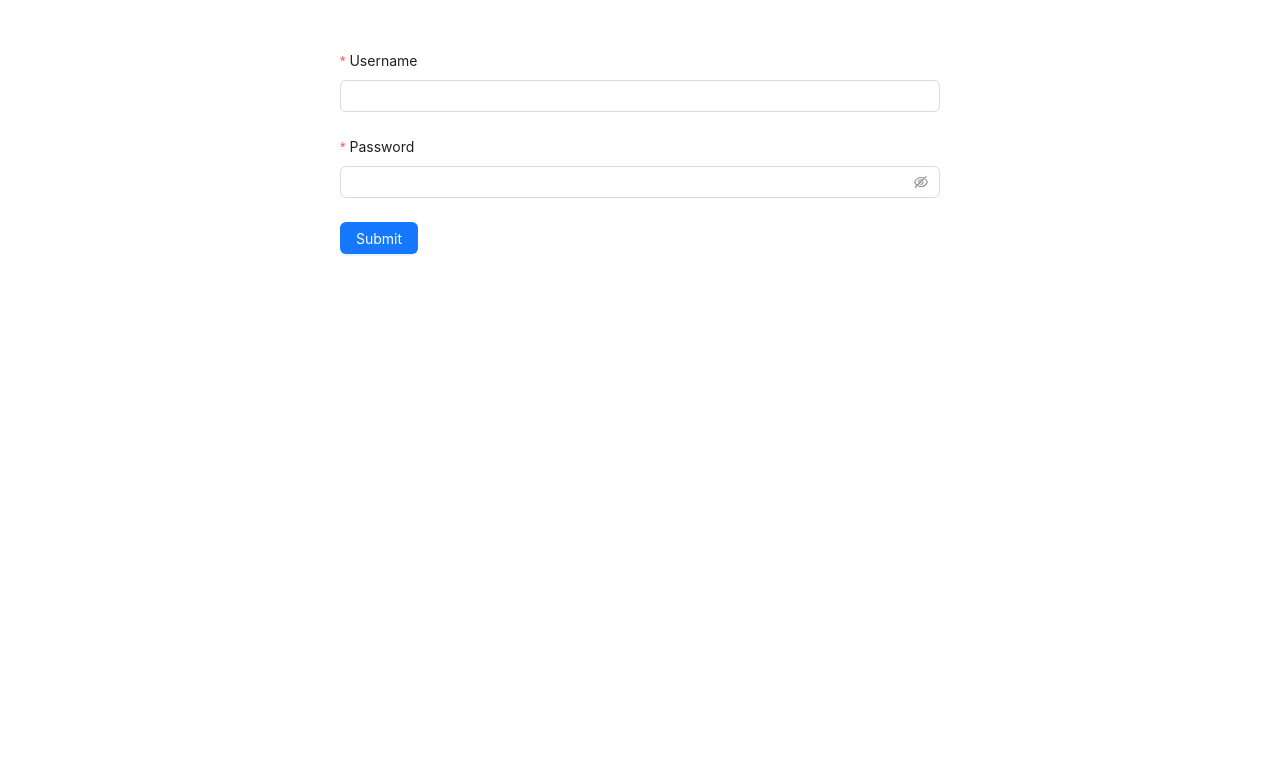
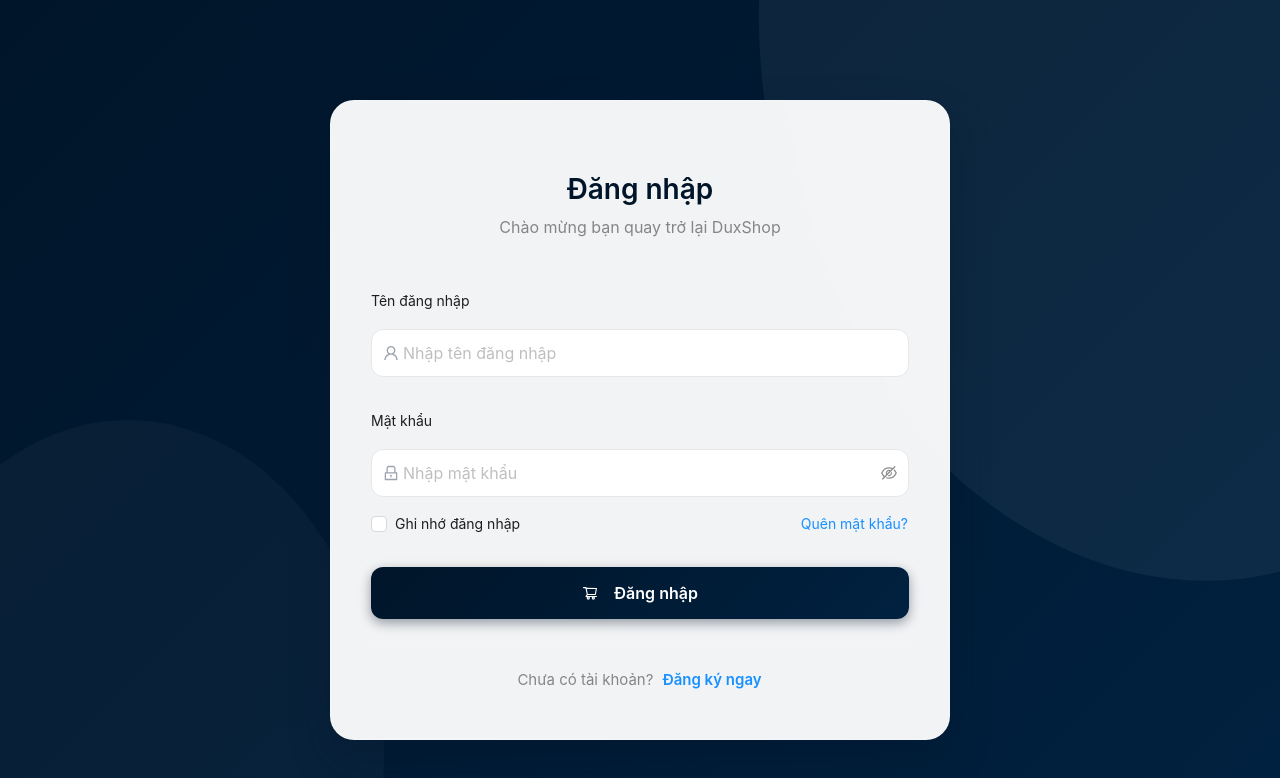
Before and after one commit to truongvu1508/fe-e-commerce-duxshop, a React (Vite) app: page /login in a window 1280 px wide. Shown: the top 778 px of the page. Built offline with nearby package versions, Linux system fonts and the light colour scheme.

Commit message:
feat(auth): improve login UI with new layout

```diff
--- a/src/components/layout/app.header.tsx
+++ b/src/components/layout/app.header.tsx
@@ -8,13 +8,15 @@ import {
 } from "@ant-design/icons";
 import type { MenuProps } from "antd";
 import { Menu } from "antd";
-import { Link } from "react-router";
+import { Link, useNavigate } from "react-router";
 import { useAppContext } from "../../context/app.provider";
 
 type MenuItem = Required<MenuProps>["items"][number];
 
 const AppHeader = () => {
   const { userInfo, setUserInfo } = useAppContext();
+  const navigate = useNavigate();
+
   let items: MenuItem[];
   if (userInfo.isAuthenticated) {
     items = [
@@ -48,6 +50,7 @@ const AppHeader = () => {
                 isAuthenticated: false,
                 isLoading: true,
               });
+              navigate("/");
             },
           },
         ],
--- a/src/pages/login.tsx
+++ b/src/pages/login.tsx
@@ -1,18 +1,41 @@
 import type { FormProps } from "antd";
-import { App, Button, Form, Input } from "antd";
+import {
+  App,
+  Button,
+  Form,
+  Input,
+  Card,
+  Typography,
+  Row,
+  Checkbox,
+} from "antd";
+import {
+  UserOutlined,
+  LockOutlined,
+  ShoppingCartOutlined,
+  TrophyOutlined,
+  SafetyOutlined,
+  ThunderboltOutlined,
+  EyeInvisibleOutlined,
+  EyeTwoTone,
+} from "@ant-design/icons";
 import { loginApi } from "../services/api";
 import { useNavigate } from "react-router";
 import { useAppContext } from "../context/app.provider";
 
+const { Title, Text } = Typography;
+
 type FieldType = {
   username?: string;
   password?: string;
+  remember?: boolean;
 };
 
 const LoginPage = () => {
   const { notification } = App.useApp();
   const { setUsername } = useAppContext();
   const navigate = useNavigate();
+  const [form] = Form.useForm();
 
   const onFinish: FormProps<FieldType>["onFinish"] = async (values) => {
     const { username, password } = values;
@@ -23,13 +46,22 @@ const LoginPage = () => {
         const access_token = res.data.data.access_token;
         localStorage.setItem("access_token", access_token);
         setUsername(username!);
+        notification.success({
+          message: "Đăng nhập thành công!",
+          description: `Chào mừng ${username} đến với DuxShop`,
+          placement: "topRight",
+        });
         navigate("/");
       }
     } catch (error: any) {
-      const message = error.response.data.message ?? "unknown";
-
-      notification.error({ message: "Có lỗi xảy ra", description: message });
-      console.log(error.response.data);
+      const message =
+        error.response?.data?.message ?? "Có lỗi không xác định xảy ra";
+      notification.error({
+        message: "Đăng nhập thất bại",
+        description: message,
+        placement: "topRight",
+      });
+      console.log(error.response?.data);
     }
   };
 
@@ -39,38 +71,213 @@ const LoginPage = () => {
     console.log("Failed:", errorInfo);
   };
 
+  const features = [
+    {
+      icon: <TrophyOutlined style={{ fontSize: 28, color: "#1890ff" }} />,
+      title: "Thương hiệu uy tín",
+      description: "Hơn 50,000+ khách hàng tin tưởng",
+    },
+    {
+      icon: <SafetyOutlined style={{ fontSize: 28, color: "#1890ff" }} />,
+      title: "Bảo hành chính hãng",
+      description: "Cam kết 100% sản phẩm chính hãng",
+    },
+    {
+      icon: <ThunderboltOutlined style={{ fontSize: 28, color: "#1890ff" }} />,
+      title: "Giao hàng nhanh",
+      description: "Miễn phí ship toàn quốc trong 24h",
+    },
+  ];
+
   return (
-    <div style={{ width: 600, margin: "auto", padding: 50 }}>
+    <div
+      style={{
+        minHeight: "100vh",
+        background: "linear-gradient(135deg, #001529 0%, #002140 100%)",
+        display: "flex",
+        alignItems: "center",
+        justifyContent: "center",
+        position: "relative",
+        overflow: "hidden",
+        padding: "20px",
+      }}
+    >
+      <div
+        style={{
+          position: "absolute",
+          top: "-50%",
+          right: "-20%",
+          width: "60%",
+          height: "120%",
+          background: "rgba(255, 255, 255, 0.05)",
+          borderRadius: "50%",
+          transform: "rotate(-15deg)",
+        }}
+      />
+      <div
+        style={{
+          position: "absolute",
+          bottom: "-30%",
+          left: "-10%",
+          width: "40%",
+          height: "80%",
+          background: "rgba(255, 255, 255, 0.03)",
+          borderRadius: "50%",
+        }}
+      />
+
+      <Card
+        style={{
+          width: "100%",
+          maxWidth: 620,
+          background: "rgba(255, 255, 255, 0.95)",
+          backdropFilter: "blur(20px)",
+          border: "1px solid rgba(255, 255, 255, 0.2)",
+          borderRadius: "24px",
+          boxShadow: "0 20px 40px rgba(0, 21, 41, 0.3)",
+          position: "relative",
+          zIndex: 1,
+        }}
+        bodyStyle={{ padding: "48px 40px" }}
+      >
+        <div style={{ textAlign: "center", marginBottom: 40 }}>
+          <Title
+            level={2}
+            style={{ color: "#001529", marginBottom: 8, fontSize: 28 }}
+          >
+            Đăng nhập
+          </Title>
+          <Text type="secondary" style={{ fontSize: 16 }}>
+            Chào mừng bạn quay trở lại DuxShop
+          </Text>
+        </div>
+
         <Form
+          form={form}
           name="login"
-        initialValues={{ remember: true }}
           onFinish={onFinish}
           onFinishFailed={onFinishFailed}
           autoComplete="off"
           layout="vertical"
+          size="large"
+          requiredMark={false}
         >
           <Form.Item<FieldType>
-          label="Username"
+            label="Tên đăng nhập"
             name="username"
-          rules={[{ required: true, message: "Please input your username!" }]}
+            rules={[
+              { required: true, message: "Vui lòng nhập tên đăng nhập!" },
+              { min: 3, message: "Tên đăng nhập phải có ít nhất 3 ký tự!" },
+            ]}
+            style={{ marginBottom: 24 }}
           >
-          <Input />
+            <Input
+              prefix={<UserOutlined style={{ color: "#9ca3af" }} />}
+              placeholder="Nhập tên đăng nhập"
+              style={{
+                borderRadius: "12px",
+                height: 48,
+                fontSize: 16,
+                border: "1px solid #e5e7eb",
+              }}
+            />
           </Form.Item>
 
           <Form.Item<FieldType>
-          label="Password"
+            label="Mật khẩu"
             name="password"
-          rules={[{ required: true, message: "Please input your password!" }]}
+            rules={[
+              { required: true, message: "Vui lòng nhập mật khẩu!" },
+              { min: 6, message: "Mật khẩu phải có ít nhất 6 ký tự!" },
+            ]}
+            style={{ marginBottom: 16 }}
           >
-          <Input.Password />
+            <Input.Password
+              prefix={<LockOutlined style={{ color: "#9ca3af" }} />}
+              placeholder="Nhập mật khẩu"
+              iconRender={(visible) =>
+                visible ? <EyeTwoTone /> : <EyeInvisibleOutlined />
+              }
+              style={{
+                borderRadius: "12px",
+                height: 48,
+                fontSize: 16,
+                border: "1px solid #e5e7eb",
+              }}
+            />
           </Form.Item>
 
-        <Form.Item label={null}>
-          <Button type="primary" htmlType="submit">
-            Submit
+          <Row
+            justify="space-between"
+            align="middle"
+            style={{ marginBottom: 32 }}
+          >
+            <Form.Item<FieldType>
+              name="remember"
+              valuePropName="checked"
+              noStyle
+            >
+              <Checkbox style={{ fontSize: 14 }}>Ghi nhớ đăng nhập</Checkbox>
+            </Form.Item>
+            <Button
+              type="link"
+              style={{
+                padding: 0,
+                fontSize: 14,
+                height: "auto",
+                color: "#1890ff",
+              }}
+            >
+              Quên mật khẩu?
+            </Button>
+          </Row>
+
+          <Form.Item style={{ marginBottom: 24 }}>
+            <Button
+              type="primary"
+              htmlType="submit"
+              block
+              style={{
+                height: 52,
+                borderRadius: "12px",
+                background: "linear-gradient(135deg, #001529 0%, #002140 100%)",
+                border: "none",
+                fontSize: 16,
+                fontWeight: 600,
+                boxShadow: "0 4px 12px rgba(0, 21, 41, 0.4)",
+              }}
+            >
+              <ShoppingCartOutlined style={{ marginRight: 8 }} />
+              Đăng nhập
             </Button>
           </Form.Item>
+
+          <div
+            style={{
+              textAlign: "center",
+              padding: "24px 0 0",
+              borderTop: "1px solid #f3f4f6",
+            }}
+          >
+            <Text type="secondary" style={{ marginRight: 8, fontSize: 15 }}>
+              Chưa có tài khoản?
+            </Text>
+            <Button
+              type="link"
+              style={{
+                padding: 0,
+                fontWeight: 600,
+                fontSize: 15,
+                height: "auto",
+                color: "#1890ff",
+              }}
+              onClick={() => navigate("/register")}
+            >
+              Đăng ký ngay
+            </Button>
+          </div>
         </Form>
+      </Card>
     </div>
   );
 };
```
Lines whose indentation alone changed are shown as unchanged.
